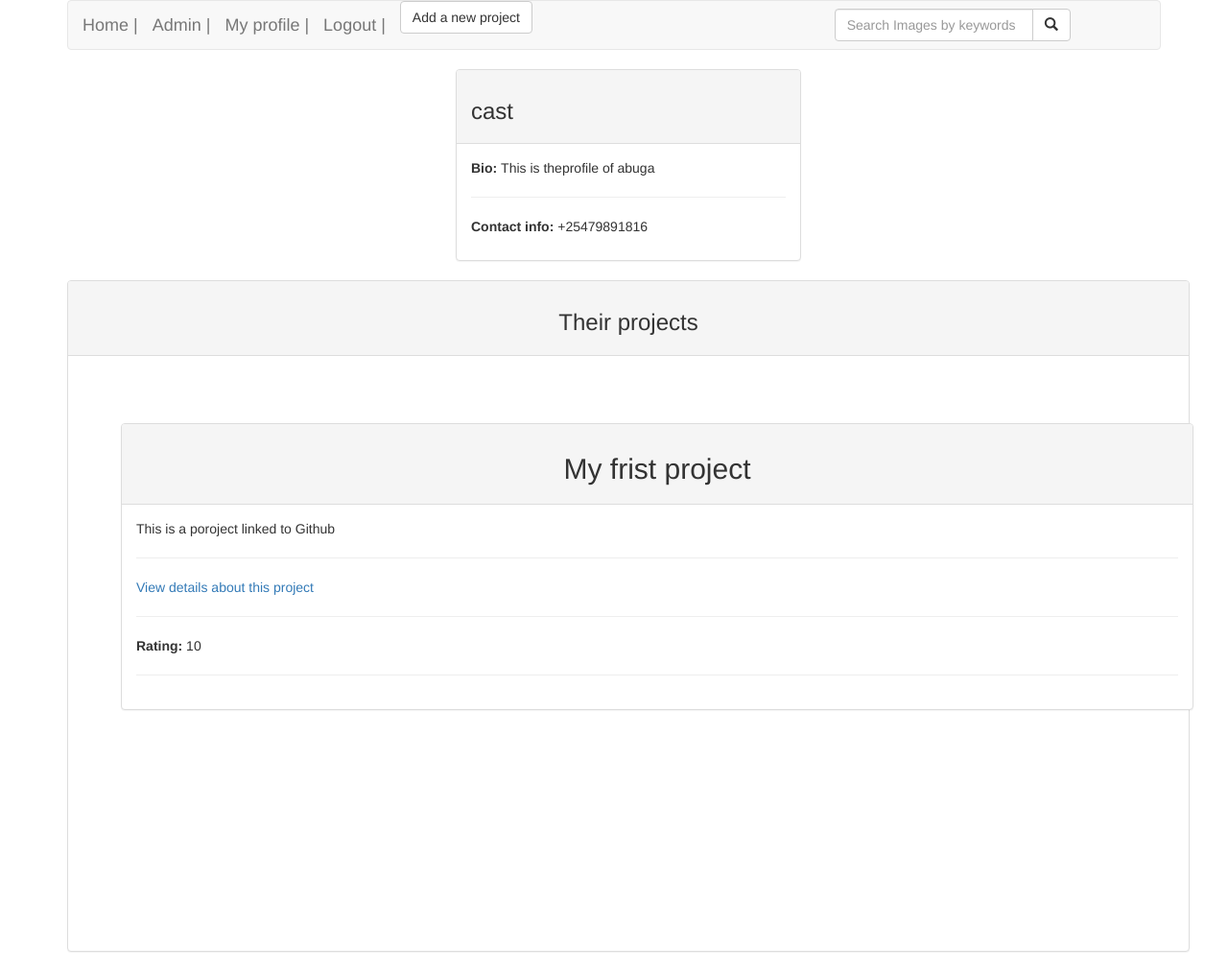
After one commit to AbugaAroni/DjangoIp3, a Django app: page /authorprofile/2 in a window 1280 px wide. The commit adds this page. Shown: the whole page at 96% size. Run offline with Django 3.2, Linux system fonts and the light colour scheme; a user stored in the database is signed in; data comes from the database, SQL or seed files in the repository; some libraries are stand-ins or nearby versions.

Commit message:
add view users project functionality

```diff
--- a/awards/templates/homepage.html
+++ b/awards/templates/homepage.html
@@ -6,7 +6,7 @@
 <div class="container">
 
   <!-- Looping through model   -->
-    <div class="row">
+  <div class="row">
     {% for project_item in projects %}
       <div class="col-xs-5 col-sm-5 col-md-12 col-lg-12" style="padding: 10px; margin: 30px; border-bottom-style: double; height: 500px; ">
         <!-- displaying title -->
--- /dev/null
+++ b/awards/templates/viewuser.html
@@ -0,0 +1,94 @@
+{%extends "django_registration/base.html"%}
+{% load bootstrap3 %}
+{% block content %}
+<div class="container">
+  <div class="row">
+    <!-- Empty div -->
+    <div class="col-md-4"></div>
+    <div class="col-md-4">
+      {% if form.errors %}
+        <p> Some Information Might be Incorrect </p>
+      {% endif %}
+      <div class="panel panel-default">
+
+        <div class="panel-heading">
+              <h3> {{profiles.username.username}} </h3>
+        </div>
+        <div class="panel-body">
+          <div class="row">
+            <div class="col-md-12">
+              <p><span style="font-weight: bold;"> Bio: </span> {{profiles.bio}} </p>
+              <hr>
+            </div>
+          </div>
+          <div class="row">
+            <div class="col-md-12">
+              <p><span style="font-weight: bold;"> Contact info: </span> {{profiles.contactinfo}}</p>
+            </div>
+          </div>
+        </div>
+      </div>
+    </div>
+    <!-- empty div -->
+    <div class="col-md-4"></div>
+  </div>
+  <div class="row" >
+    <div class="panel panel-default">
+
+      <div class="panel-heading">
+        <h3 class="text-center">Their projects</h3>
+      </div>
+      <div class="panel-body">
+          <div class="panel-body">
+              <!-- Looping through model   -->
+              <div class="row">
+                {% for project_item in projects %}
+                  <div class="col-xs-5 col-sm-5 col-md-12 col-lg-12" style="padding: 10px; margin: 30px; height: 500px; ">
+                    <!-- displaying title -->
+                    <div class="panel panel-default">
+                      <div class="panel-heading">
+                        <h2 class="text-center"> {{ project_item.title }}</h2>
+                      </div>
+                      <div class="panel-body">
+                      <div>
+                        <div class = "row">
+                          <div class = "col-md-12">
+                            <p> {{ project_item.project_details}}  </p>
+                              <hr>
+                          </div>
+                        </div>
+                          <div class = "row">
+                            <div class = "col-md-12">
+                              <p> <a href="singleproject/{{project_item.id}}">View details about this project</a>  </p>
+                                <hr>
+                            </div>
+                          </div>
+                          <div class = "row">
+                            <div class = "col-md-12">
+                                <p> <span style="font-weight: bold;"> Rating: </span>{{ project_item.score }}</p>
+                                <hr>
+                            </div>
+                          </div>
+                      <div>
+                      </div>
+                    </div>
+                  </div>
+                    </div>
+                          {% empty %}
+                          <div class="row">
+                            <div class="col-md-6">
+                            <h2 class="text-center">There are no projects to view currently</h2>
+                            </div>
+                            <hr>
+                          </div>
+                    {% endfor %}
+
+                  </div>
+        </div>
+      </div>
+    </div>
+  </div>
+  </div>
+</div>
+
+{% endblock %}
--- a/awards/urls.py
+++ b/awards/urls.py
@@ -5,4 +5,5 @@ from django.conf.urls.static import static
 
 urlpatterns=[
     path('',views.home, name='Welcome'),
+    re_path('authorprofile/(\d+)', views.view_user, name='view_userprofile'),
 ]
--- a/awards/views.py
+++ b/awards/views.py
@@ -2,8 +2,17 @@ from django.shortcuts import render
 from django.contrib.auth.decorators import login_required
 from .models import Profile, Project, Rating
 from django.contrib.auth.models import User
+from django.db.models import Q
 
 # Create your views here.
 def home(request):
     allprojects = Project.objects.all()
     return render(request, 'homepage.html', {"projects":allprojects})
+
+@login_required(login_url='/accounts/login/')
+def view_user(request, userid):
+    current_user=User.objects.get(id=userid)
+    projects = Project.objects.filter(Q(creator=current_user))
+    profiles = Profile.objects.get(username=current_user)
+
+    return render(request, 'viewuser.html', {"projects":projects,  "profiles":profiles})
--- a/notes.txt
+++ b/notes.txt
@@ -29,7 +29,7 @@ rate project functionality
 project search
 
 pages
-view all projects
+view all projects**
 view users projects
 view project
 
```
